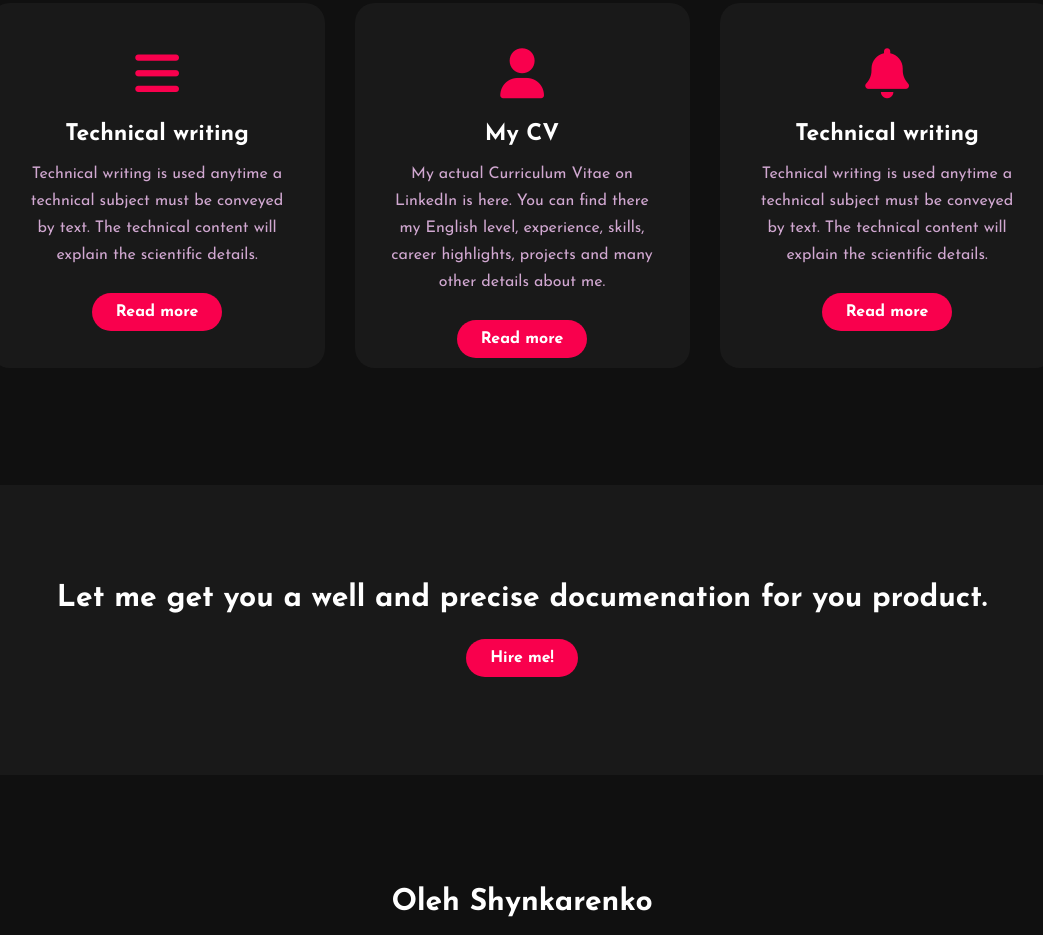
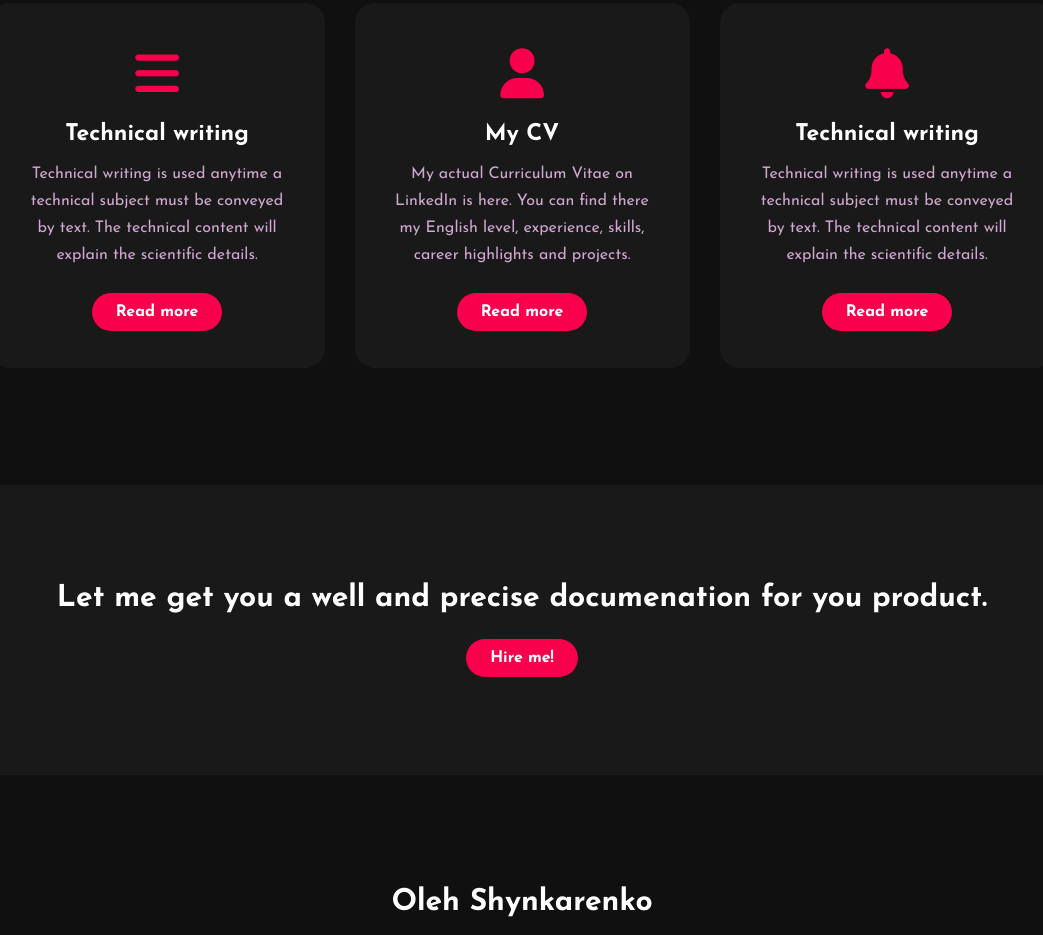
Before and after one commit to SingingFoot/portfolio, a plain HTML site: page index.html in a window 1280 px wide. Shown: the part 1705-2640 px from the top of the page, without its empty margins (118-1161 px from the left). Drawn offline with Linux system fonts and the light colour scheme.

Commit message:
odd line deleted

```diff
--- a/index.html
+++ b/index.html
@@ -73,8 +73,7 @@
                 <i class="fa-solid fa-user"></i>
                 <h5>My CV</h5>
                 <div class="pra">
-                    <p>My actual Curriculum Vitae on LinkedIn is here. You can find there my English level, experience, skills, career highlights,
-                    projects and many other details about me.</p>
+                    <p>My actual Curriculum Vitae on LinkedIn is here. You can find there my English level, experience, skills, career highlights and projects.</p>
                     <p style="text-align: center;">
                         <div class="gap"></div>
                         <a href="https://www.linkedin.com/in/oleh-shynkarenko-15a24b65/#:~:text=Show%20all%20activity-,About,-About" class="button">Read more</a>
```
